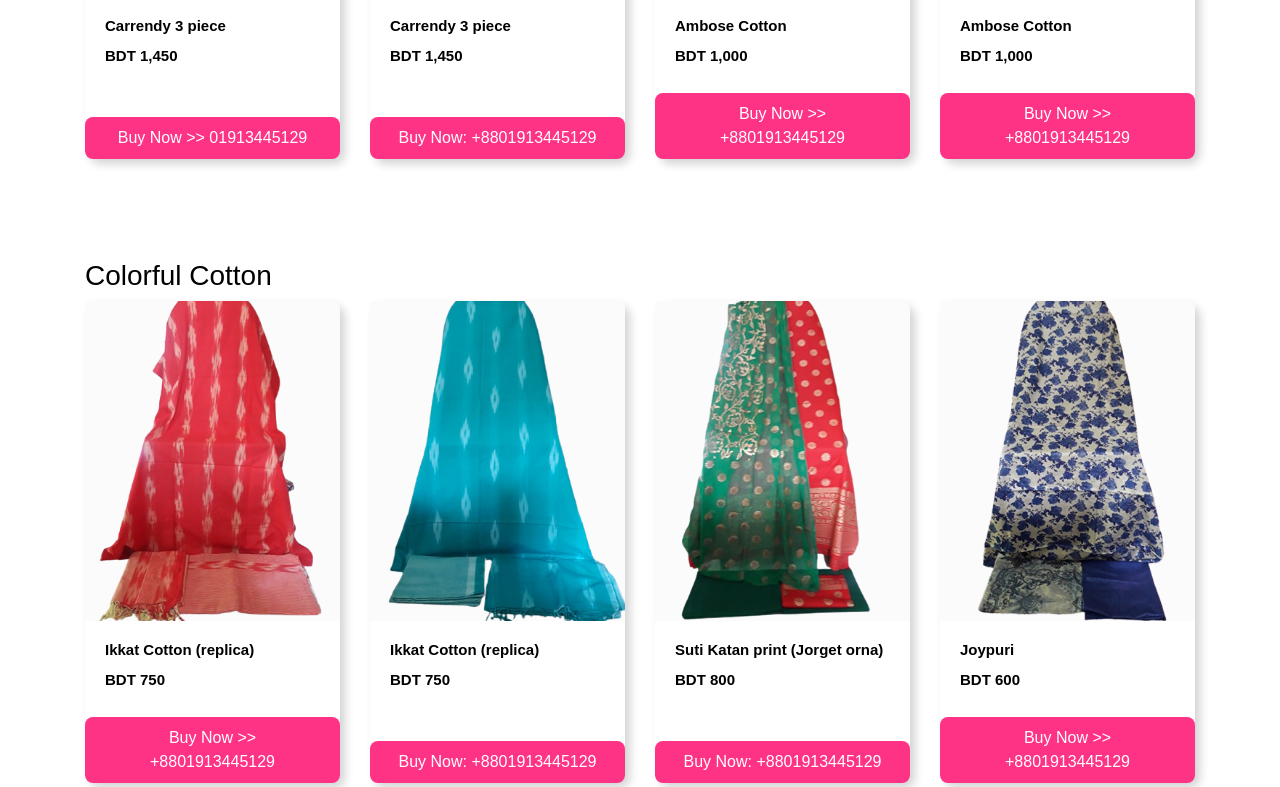
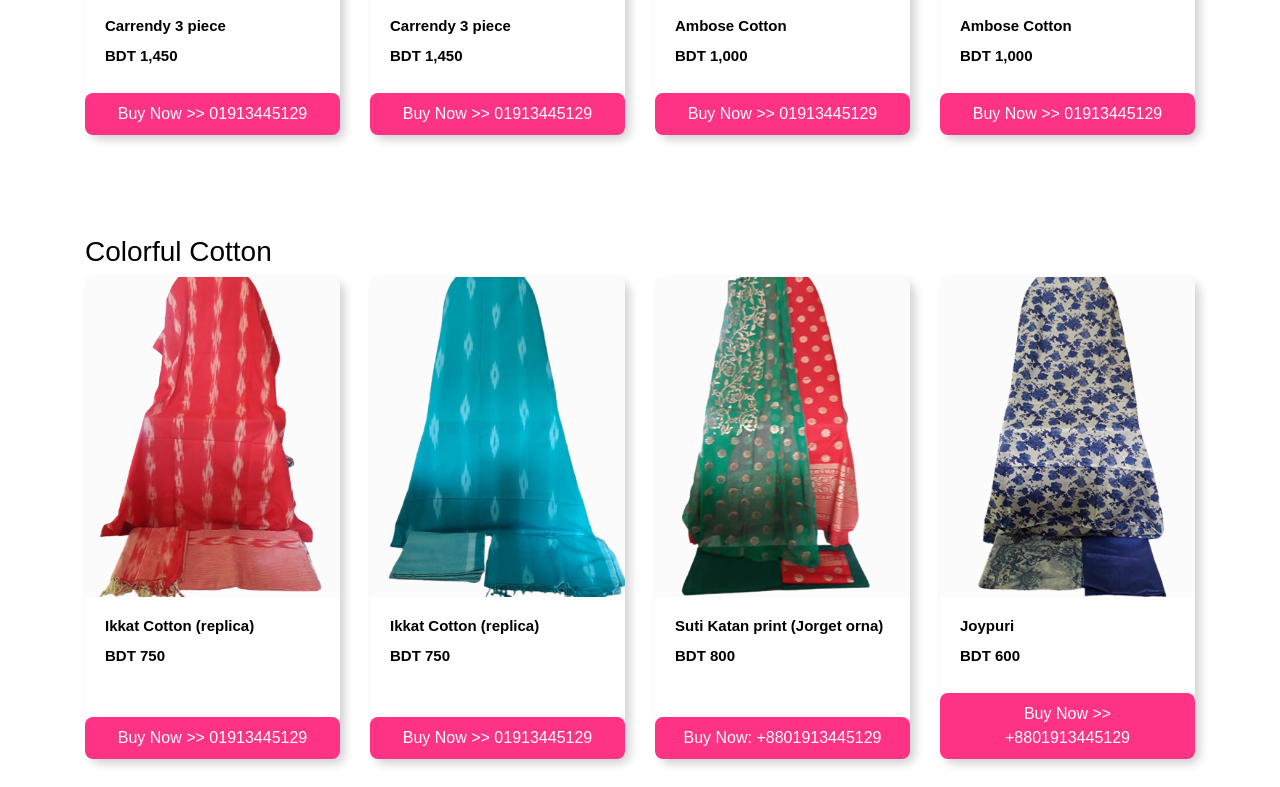
Before and after one commit to sasroyi-kenakata/sasroyi-kenakata, a plain HTML site: page index.html in a window 1280 px wide. Shown: the part 1382-2169 px from the top of the page. Drawn offline with nearby package versions, Linux system fonts and the light colour scheme.

Commit message:
Update index.html

```diff
--- a/index.html
+++ b/index.html
@@ -193,7 +193,7 @@
 
         <h6>BDT 1,450</h6>
       </div>
-     <button class="buy-now-button">Buy Now: +8801913445129</button>
+     <button class="buy-now-button">Buy Now >> 01913445129</button>
     </div>
     <div class="card">
       <img src="images/chunri-style/c3.png" class="card-img-top" alt="...">
@@ -202,7 +202,7 @@
 
         <h6>BDT 1,000</h6>
       </div>
-     <button class="buy-now-button">Buy Now >> +8801913445129</button>
+     <button class="buy-now-button">Buy Now >> 01913445129</button>
     </div>
 
 <div class="card">
@@ -212,7 +212,7 @@
 
         <h6>BDT 1,000</h6>
       </div>
-     <button class="buy-now-button">Buy Now >> +8801913445129</button>
+     <button class="buy-now-button">Buy Now >> 01913445129</button>
     </div>
  </div>
 
@@ -232,7 +232,7 @@
                  <h6>BDT 750</h6>
                </div>
 
-                <button class="buy-now-button">Buy Now >> +8801913445129</button>
+                <button class="buy-now-button">Buy Now >> 01913445129</button>
              </div>
 
        <div class="card">
@@ -242,7 +242,7 @@
 
                  <h6>BDT 750</h6>
                </div>
-              <button class="buy-now-button">Buy Now: +8801913445129</button>
+              <button class="buy-now-button">Buy Now >> 01913445129</button>
              </div>
 
              <div class="card">
```
